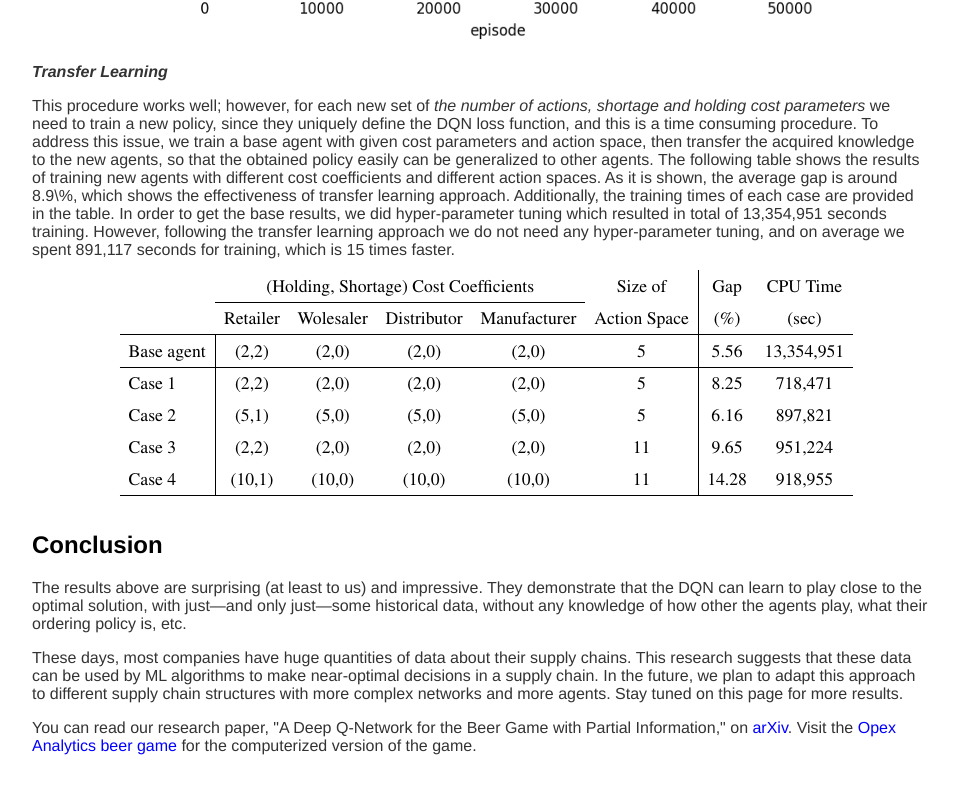
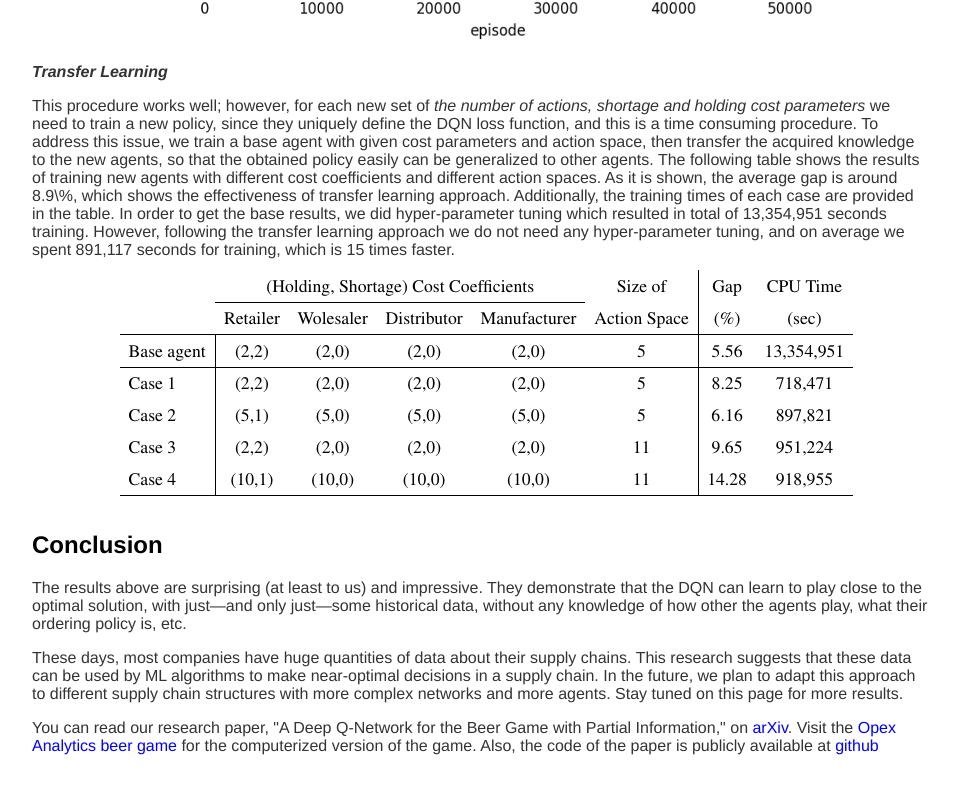
Before and after one commit to beergameAI/beergameai.github.io, a plain HTML site: page index.html in a window 1280 px wide. Shown: the part 8017-8810 px from the top of the page, without its empty margins (160-1118 px from the left). Drawn offline with nearby package versions, Linux system fonts and the light colour scheme; some packages are replaced by stand-ins of ours.

Commit message:
Update index.html
added the link to the code

```diff
--- a/index.html
+++ b/index.html
@@ -102,6 +102,8 @@ img {
 					<p>The results above are surprising (at least to us) and impressive. They demonstrate that the DQN can learn to play close to the optimal solution, with just&mdash;and only just&mdash;some historical data, without any knowledge of how other the agents play, what their ordering policy is, etc. <p>
 					<p>These days, most companies have huge quantities of data about their supply chains. This research suggests that these data can be used by ML algorithms to make near-optimal decisions in a supply chain. In the future, we plan to adapt this approach to  different supply chain structures with more complex networks and more agents. Stay tuned on this page for more results.<p>
 			<p> You can read our research paper, "A Deep Q-Network for the Beer Game with Partial Information," on <a href="https://arxiv.org/abs/1708.05924">arXiv</a>. Visit the <a href="http://beergame.opexanalytics.com/">Opex Analytics beer game</a> for the computerized version of the game.
+
+				Also, the code of the paper is publicly available at <a href="https://github.com/OptMLGroup/DeepBeerInventory-RL">github</a>
 				<!-- <iframe width="420" height="315" src="https://www.youtube.com/embed/XGSy3_Czz8k"> </iframe> -->
     		</div><!-- /.blurb -->
 		</div><!-- /.container -->
```
